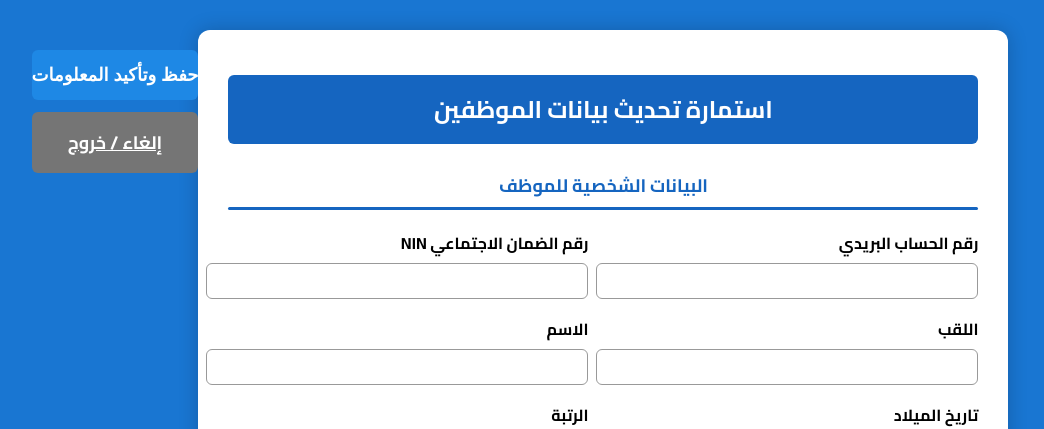
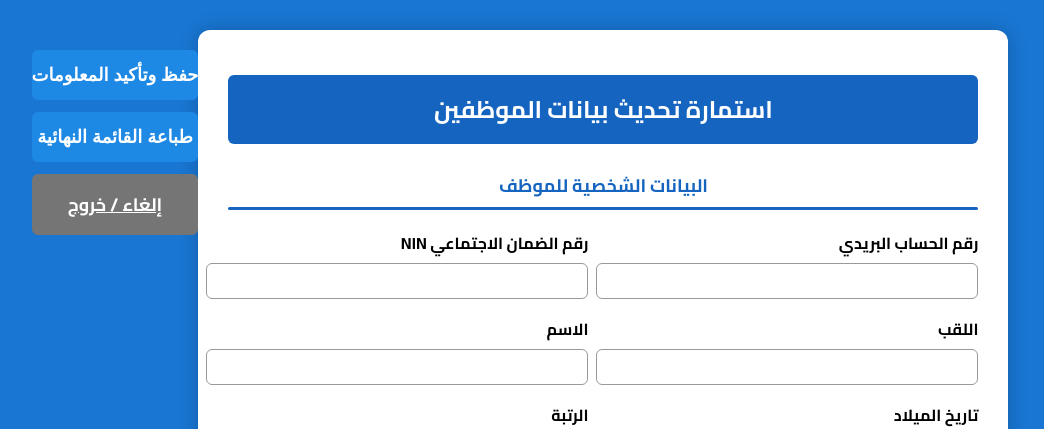
Before and after one commit to hocinebno3131-source/flask_app, a Flask app: template templates/edit_employee.html in a window 1280 px wide. Shown: the top 429 px of the page, without its empty margins (120-1164 px from the left). Run offline with Flask 3, Linux system fonts and the light colour scheme; the template is opened without the code that fills it, so the values that code supplies are empty.

Commit message:
Update edit_employee.html

```diff
--- a/templates/edit_employee.html
+++ b/templates/edit_employee.html
@@ -115,10 +115,14 @@
         </div>
 
         <!-- الأزرار -->
-        <div class="buttons">
-            <button type="submit" class="btn btn-save">حفظ وتأكيد المعلومات</button>
-            <a href="/success?ccp={{ employee.CCP }}" class="btn btn-cancel">إلغاء / خروج</a>
-        </div>
+       <div class="buttons">
+    <button type="submit" class="btn btn-save">حفظ وتأكيد المعلومات</button>
+    <button type="button" class="btn btn-save" onclick="window.location.href='/view_employees'">
+        طباعة القائمة النهائية
+    </button>
+    <a href="/success?ccp={{ employee.CCP }}" class="btn btn-cancel">إلغاء / خروج</a>
+</div>
+
     </form>
 </div>
 </body>
```
